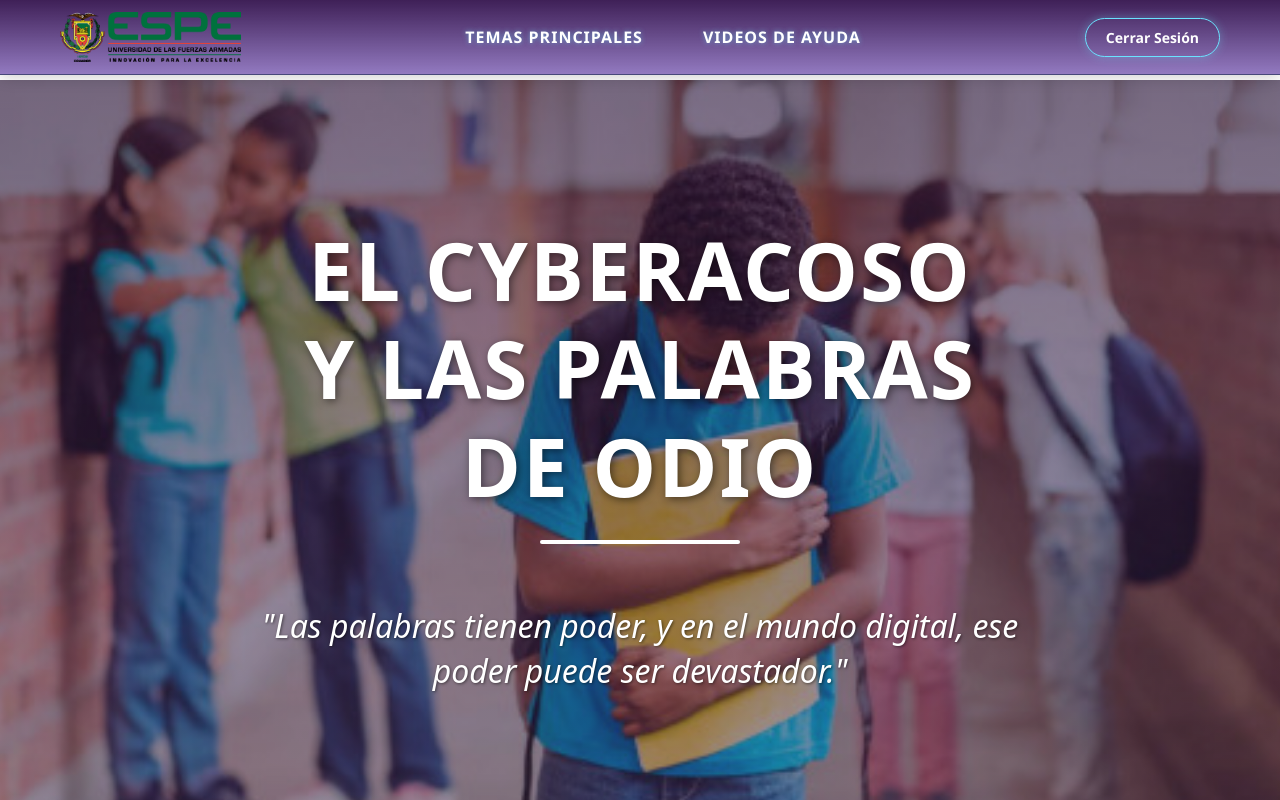
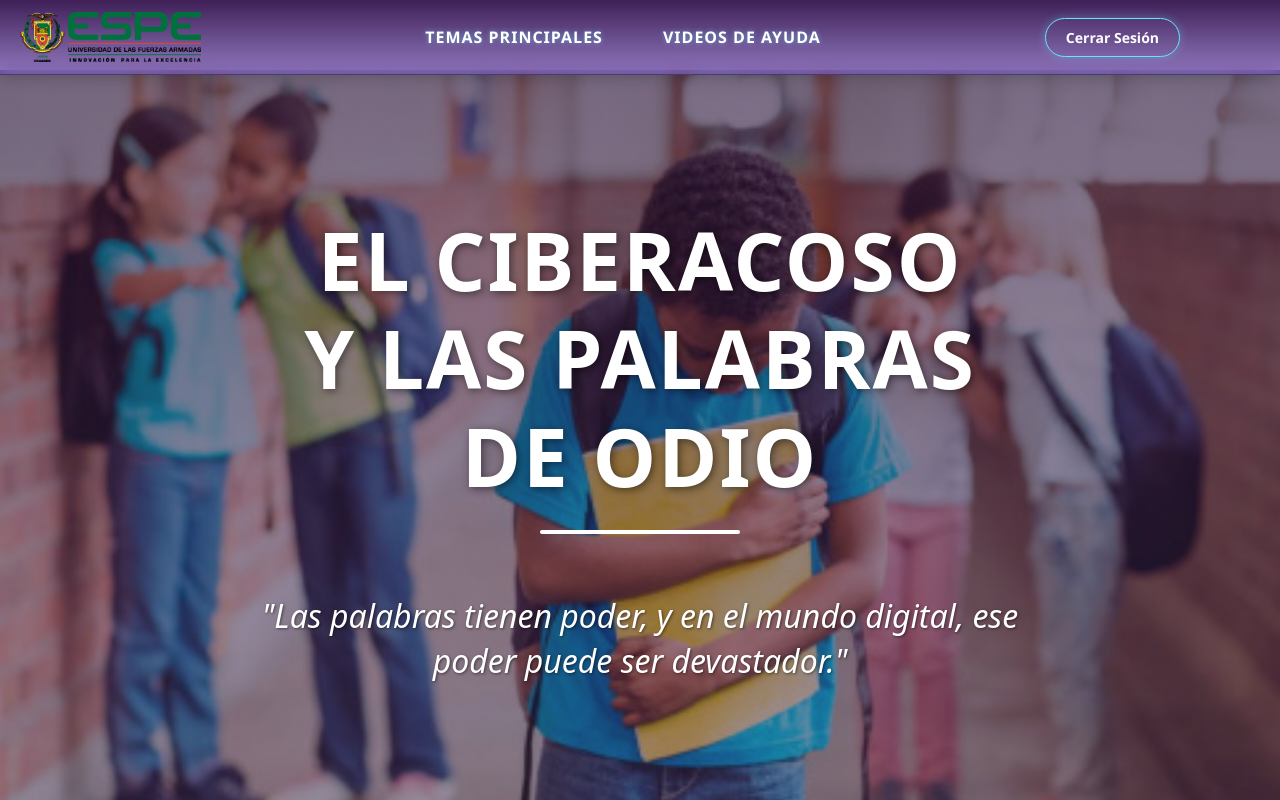
Before and after one commit to aeherrera16/proyectoWF, a React (Create React App) app: page /home in a window 1280 px wide. Shown: the top 800 px of the page. Built offline with nearby package versions, Linux system fonts and the light colour scheme.

Commit message:
Nuevo envio

```diff
--- a/package.json
+++ b/package.json
@@ -10,6 +10,7 @@
     "@testing-library/user-event": "^13.5.0",
     "bootstrap": "^5.3.3",
     "framer-motion": "^12.6.2",
+    "proyectov1": "file:",
     "react": "^19.0.0",
     "react-bootstrap": "^2.10.9",
     "react-dom": "^19.0.0",
--- a/src/components/forms/Home.jsx
+++ b/src/components/forms/Home.jsx
@@ -100,7 +100,7 @@ const Home = () => {
               transition={{ delay: 0.3, duration: 0.8 }}
             >
               <h1 className="main-title">
-                <span className="title-part">EL CYBERACOSO</span>
+                <span className="title-part">EL CIBERACOSO</span>
                 <span className="title-part">Y LAS PALABRAS</span>
                 <span className="title-part">DE ODIO</span>
               </h1>
--- a/src/components/forms/Home.scss
+++ b/src/components/forms/Home.scss
@@ -4,7 +4,7 @@
 }
 
 .main-content {
-  margin-top: 80px;
+  margin-top: 70px;
 }
 
 .fullscreen-hero {
@@ -15,7 +15,6 @@
   align-items: center;
   justify-content: center;
   overflow: hidden;
-  color: white;
 
   .hero-background {
     position: absolute;
@@ -237,7 +236,7 @@
     }
 
   .main-content {
-    margin-top: 70px;
+    margin-top: 80px;
   }
 
 }
--- a/src/components/forms/Navbar.scss
+++ b/src/components/forms/Navbar.scss
@@ -20,7 +20,6 @@
     justify-content: space-between;
     align-items: center;
     max-width: 1200px;
-    margin: 0 auto;
     padding: 0 20px;
   }
 
@@ -129,7 +128,7 @@
           width: 100%;
           left: 0;
           transform: none;
-          margin-top: 5px;
+          margin-top: 50px;
         }
       }
     }
```
Also changed, not shown: src/assets/images/espe.jpeg (added), 1 other file (tests, documents, lock files or other folders).
